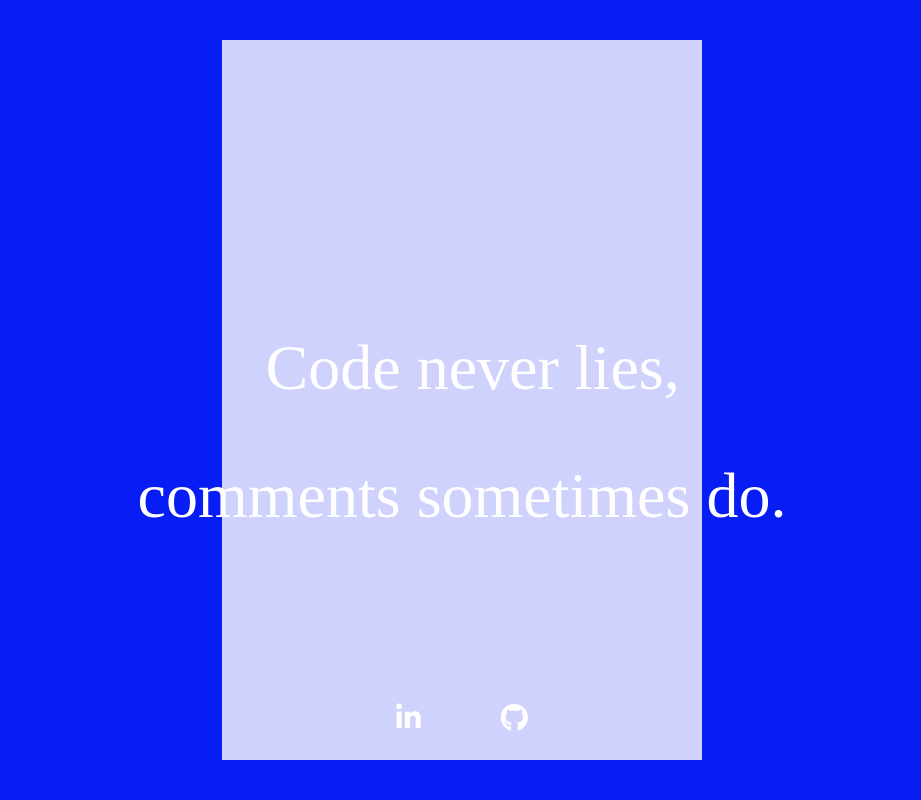
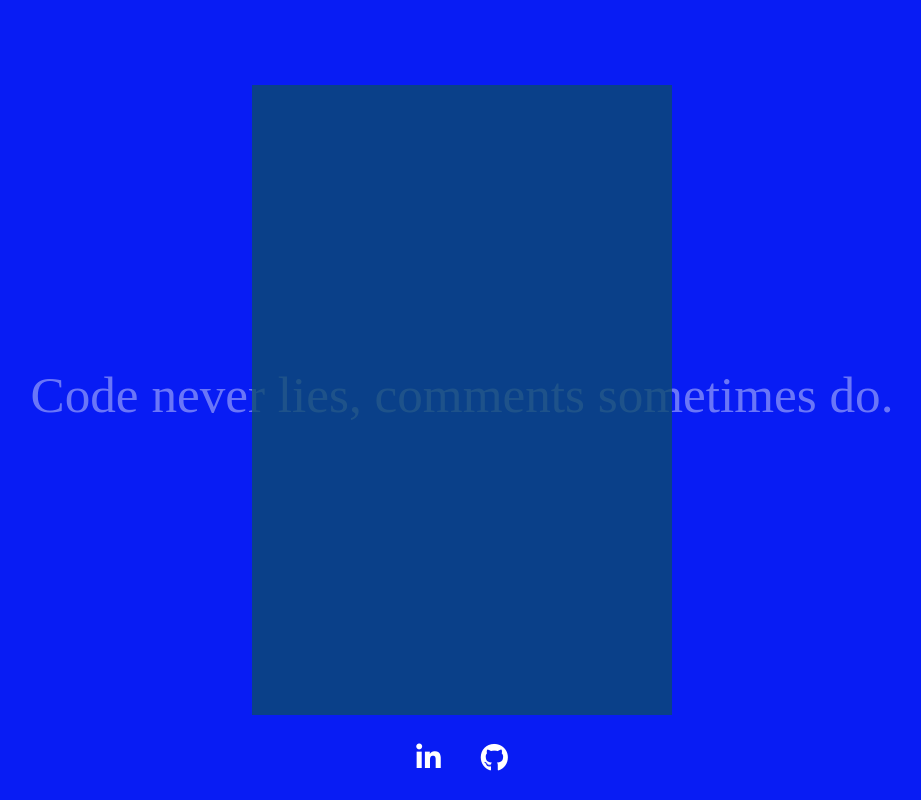
Before and after one commit to alancj731/newportfolio, a SvelteKit app: page / in a window 1280 px wide. Shown: the whole page, without its empty margins (178-1099 px from the left). Built offline with nearby package versions, Linux system fonts and the light colour scheme; a web font is replaced by a local one.

Commit message:
added contacts component

```diff
--- a/src/lib/components/backgroundtext.svelte
+++ b/src/lib/components/backgroundtext.svelte
@@ -2,20 +2,19 @@
 	import { onMount } from 'svelte';
 	$: bgText = '';
 	$: fontSize = '4vw';
-    $: topPos = '40%';
+	$: topPos = '40%';
 
 	function updateText() {
 		try {
-			const smallDisplay: boolean = window.matchMedia('(max-width: 1280px)').matches;
+			const smallDisplay: boolean = window.matchMedia('(max-width: 768px)').matches;
 
 			bgText = smallDisplay
 				? '        Code never lies,\ncomments sometimes do.'
 				: 'Code never lies, comments sometimes do.';
 
-			fontSize = smallDisplay ? '5vw' : '4vw';
+			fontSize = smallDisplay ? '6vw' : '4vw';
 
-            topPos = smallDisplay ? '38%' : '40%';
-
+			topPos = smallDisplay ? '38%' : '43%';
 		} catch (error) {
 			console.error('Error in updateText', error);
 		}
@@ -51,4 +50,13 @@
 		transform: scale(1.02);
 		transition: all 1s linear;
 	}
+	@keyframes fadeout {
+		0% {
+			opacity: 1;
+			filter: blur(0px);
+		}
+		100% {
+			opacity: 0.4;
+		}
+	}
 </style>
--- a/src/lib/components/card.svelte
+++ b/src/lib/components/card.svelte
@@ -19,13 +19,15 @@
 				: windowWidth >= 1900
 					? 600
 					: windowWidth >= 1024
-						? 480
+						? 420
 						: windowWidth >= 820
 							? 400
 							: windowWidth >= 768
 								? 360
-								: 260;
-		cardHeight = cardWidth * 1.5;
+								: windowWidth >= 400
+									? 320
+									: 260;
+		cardHeight = Math.min(cardWidth * 1.5, Math.floor(windowHeight * 0.9));
 
 		cardTop =
 			windowHeight > cardHeight
@@ -58,7 +60,7 @@
 </script>
 
 <div
-	class="card-container hidden bg-white"
+	class="card-container hidden bg-sky-900"
 	style="width: {cardWidth}px; height:{cardHeight}px; top: {cardTop}px; left:{cardLeft}px "
 	bind:this={cardRef}
 >
--- /dev/null
+++ b/src/lib/components/contacts.svelte
@@ -0,0 +1,74 @@
+<script lang="ts">
+	import { onMount } from 'svelte';
+
+	let contactContainerRef: HTMLElement | null = null;
+	$: iconSize = '18px';
+	$: spaceBetweenIcons = '5rem';
+
+	function updateIconSizeAndPosition() {
+		if (!contactContainerRef) {
+			console.error('contactContainerRef is null');
+			return;
+		}
+		const windowWidth = window.innerWidth;
+		const windowHeight = window.innerHeight;
+
+		const deviceWidth = screen.width;
+		const deviceHeight = screen.height;
+
+		iconSize =
+			windowWidth >= 3800
+				? '58px'
+				: windowWidth >= 1900
+					? '32px'
+					: windowWidth >= 1280
+						? '28px'
+						: '24px';
+
+		spaceBetweenIcons =
+			windowWidth >= 3800
+				? '6rem'
+				: windowWidth > 1900
+					? '5rem'
+					: windowWidth > 1280
+						? '4rem'
+						: '2.5rem';
+
+		contactContainerRef.style.fontSize = iconSize;
+	}
+
+	onMount(() => {
+		updateIconSizeAndPosition();
+		window.addEventListener('resize', updateIconSizeAndPosition);
+	});
+</script>
+
+<div
+	bind:this={contactContainerRef}
+	class="contact-container flex flex-row justify-center"
+	style="gap: {spaceBetweenIcons}"
+>
+	<div class="icon-container">
+		<a href="https://www.linkedin.com/in/alanchenjian/">
+			<i class="icon fa-brands fa-linkedin-in invert"></i>
+		</a>
+	</div>
+	<div class="icon-container">
+		<a href="https://github.com/alancj731"><i class="icon fa-brands fa-github invert"></i></a>
+	</div>
+</div>
+
+<style>
+	.contact-container {
+		position: absolute;
+		top: 92%;
+	}
+	.icon {
+		transition: all 0.5s linear;
+	}
+	.icon:hover {
+		filter: none;
+		scale: 1.3;
+		transition: all 0.5s linear;
+	}
+</style>
--- a/src/routes/+page.svelte
+++ b/src/routes/+page.svelte
@@ -1,7 +1,8 @@
 <script lang="ts">
+	import { onMount } from 'svelte';
 	import Card from '$lib/components/card.svelte';
 	import Backgroundtext from '$lib/components/backgroundtext.svelte';
-	import { onMount } from 'svelte';
+	import Contacts from '$lib/components/contacts.svelte';
 
 	$: iconSize = '14px';
 
@@ -47,42 +48,13 @@
 
 	<Backgroundtext />
 	<Card />
-
-	<div class="icons-container flex flex-row justify-center space-x-[5rem]">
-		<div class="icon-container" draggable="true">
-			<a href="https://www.linkedin.com/in/alanchenjian/">
-				<i class="icon fa-brands fa-linkedin-in invert"></i>
-			</a>
-		</div>
-		<div class="icon-container">
-			<a href="https://github.com/alancj731"><i class="icon fa-brands fa-github invert"></i></a>
-		</div>
-	</div>
+	<Contacts />
 </div>
 
 <style>
-	@keyframes fadeout {
-		0% {
-			opacity: 1;
-			filter: blur(0px);
-		}
-		100% {
-			opacity: 0.4;
-		}
-	}
 
-	.icons-container {
-		position: absolute;
-		top: 88%;
-	}
-	.icon {
-		transition: all 0.5s linear;
-	}
-	.icon:hover {
-		filter: none;
-		scale: 1.3;
-		transition: all 0.5s linear;
-	}
+
+
 
 	.animated-container {
 		position: absolute;
@@ -113,24 +85,6 @@
 		}
 	}
 
-	@media screen and (min-width: 400px) {
-		.background-text {
-			top: 38%;
-			font-size: 6vw;
-		}
-	}
-	@media screen and (min-width: 768px) {
-		.background-text {
-			top: 36%;
-			font-size: 5.5vw;
-		}
-	}
-	@media screen and (min-width: 1024px) {
-		.background-text {
-			top: 40%;
-			font-size: 3.6vw;
-		}
-	}
 	@keyframes moveAlongPath {
 		0% {
 			offset-distance: 0%;
```
